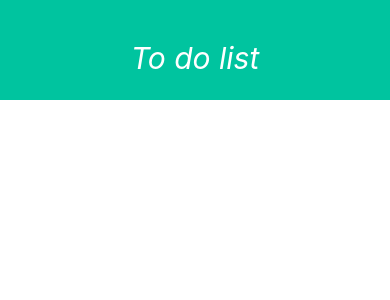
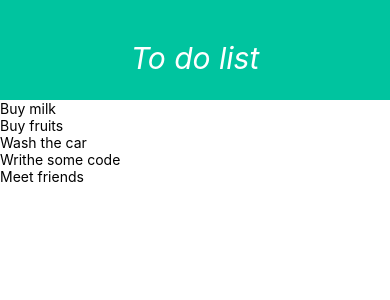
Before and after one commit to AndreiSusha/simpleReactNative, a React Native app: screen / in a window 390 px wide. Shown: the top 300 px of the page. Built offline with nearby package versions, Linux system fonts and the light colour scheme.

Commit message:
feat: list added

```diff
--- a/App.js
+++ b/App.js
@@ -1,11 +1,25 @@
-import React from 'react';
-import { StyleSheet, View } from 'react-native';
+import React, { useState } from 'react';
+import { StyleSheet, View, FlatList, Text } from 'react-native';
 import Header from './components/Header';
 
 export default function App() {
+  const [listOfItems, setListOfItems] = useState([
+    { text: 'Buy milk', index: 1 },
+    { text: 'Buy fruits', index: 1 },
+    { text: 'Wash the car', index: 1 },
+    { text: 'Writhe some code', index: 1 },
+    { text: 'Meet friends', index: 1 },
+  ]);
+
   return (
     <View>
       <Header />
+      <View>
+        <FlatList
+          data={listOfItems}
+          renderItem={({ item }) => <Text>{item.text}</Text>}
+        />
+      </View>
     </View>
   );
 }
```
